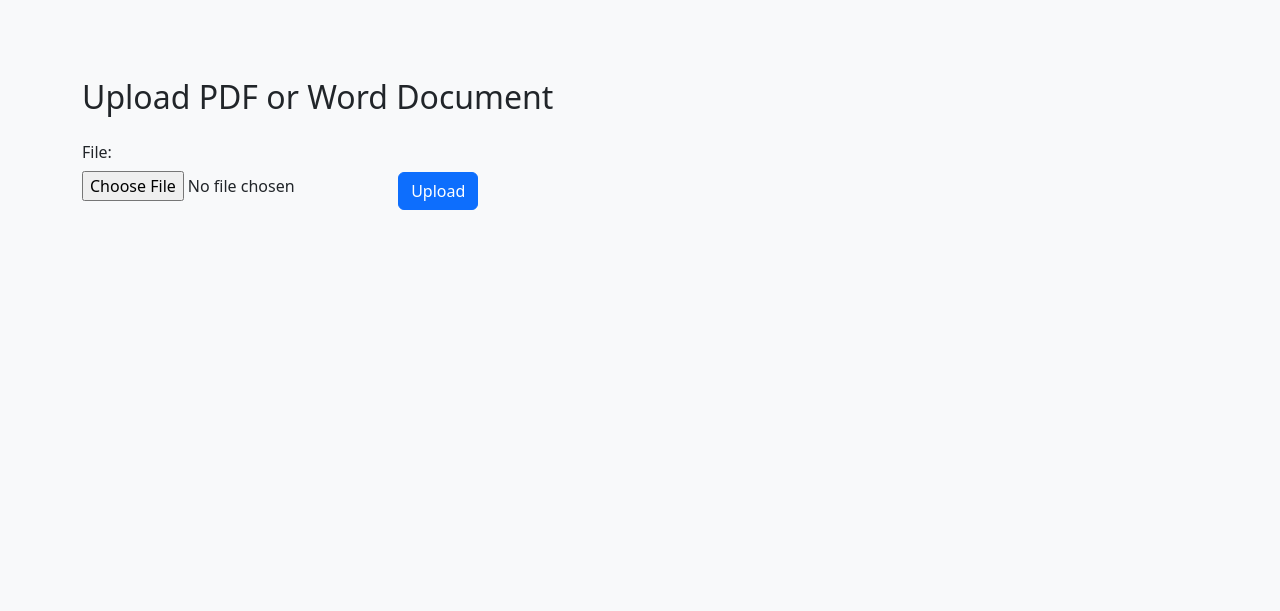
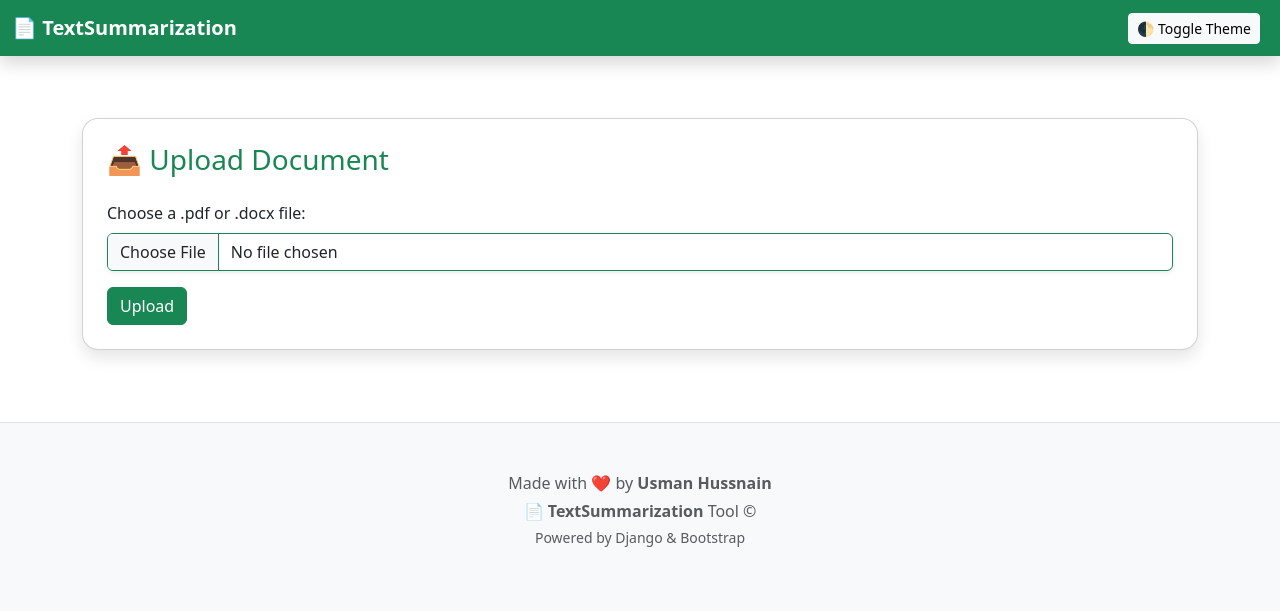
Before and after one commit to UsmanHussnain/Text-Summerization, a Django app: page / in a window 1280 px wide. Shown: the top 611 px of the page. Run offline with Django 5.2, Linux system fonts and the light colour scheme; some libraries are stand-ins or nearby versions.

Commit message:
Complete AI Summerization Tool with Good Looking UI & UX

```diff
--- a/config/settings.py
+++ b/config/settings.py
@@ -38,6 +38,8 @@
     'django.contrib.messages',
     'django.contrib.staticfiles',
     'summarizer',
+
+    'widget_tweaks',
 
 ]
 
--- a/summarizer/templates/base/home.html
+++ b/summarizer/templates/base/home.html
@@ -1,32 +1,47 @@
 {% extends "base/index.html" %}
-
+{% load widget_tweaks %}
 {% block title %}Upload Document{% endblock %}
 
 {% block content %}
-<h2 class="mb-4">Upload PDF or Word Document</h2>
-<form method="post" enctype="multipart/form-data" class="mb-4">
-  {% csrf_token %}
-  {{ form.file.label_tag }} <br>
-  {{ form.file }}
-  <button type="submit" class="btn btn-primary mt-2">Upload</button>
+<h3 class="mb-4 text-success">📤 Upload Document</h3>
+
+<form method="post" enctype="multipart/form-data" onsubmit="showLoader()">
+    {% csrf_token %}
+    <div class="mb-3">
+        <label for="file" class="form-label">Choose a .pdf or .docx file:</label>
+        {{ form.file|add_class:"form-control border-success shadow-sm" }}
+    </div>
+    <button type="submit" class="btn btn-success">Upload</button>
 </form>
 
+<div class="loader" id="loader"></div>
+
 {% if file_info.name %}
-<div class="alert alert-info">
-  <strong>File Name:</strong> {{ file_info.name }}<br>
-  <strong>File Size:</strong> {{ file_info.size }} KB
+<div class="alert alert-info mt-3 shadow-sm">
+    <strong>📄 {{ file_info.name }}</strong> — {{ file_info.size }} KB
 </div>
 {% endif %}
 
 {% if text %}
-<div class="mb-3">
-  <h5>Extracted Content:</h5>
-  <textarea class="form-control" rows="12" readonly>{{ text }}</textarea>
+<div class="mt-4">
+    <h5 class="text-success">📝 Extracted Text</h5>
+    <textarea class="form-control shadow-sm" rows="10" readonly>{{ text }}</textarea>
 </div>
-<form method="post" action="{% url 'summarize_text' %}">
-  {% csrf_token %}
-  <input type="hidden" name="content" value="{{ text|escape }}">
-  <button class="btn btn-success">Summarize</button>
+
+<form method="post" action="{% url 'summarize_text' %}" class="mt-3" onsubmit="showLoader()">
+    {% csrf_token %}
+    <input type="hidden" name="content" value="{{ text|escape }}">
+    <button class="btn btn-primary">🧠 Summarize</button>
 </form>
 {% endif %}
+
+{% if text == 'Unsupported file format.' %}
+<div class="alert alert-danger mt-4 shadow-sm">❌ Unsupported file format! Please upload only PDF or DOCX.</div>
+{% endif %}
+
+<script>
+function showLoader() {
+    document.getElementById('loader').style.display = 'block';
+}
+</script>
 {% endblock %}
--- a/summarizer/templates/base/index.html
+++ b/summarizer/templates/base/index.html
@@ -1,30 +1,26 @@
 <!DOCTYPE html>
-<html lang="en">
+<html lang="en" data-bs-theme="light">
 <head>
     <meta charset="UTF-8">
-  <title>
-        {% block title %}
-            Text Summarization
-        {% endblock %}
-  </title>
-
+    <title>{% block title %}TextSummarization{% endblock %}</title>
     <link href="https://cdn.jsdelivr.net/npm/bootstrap@5.3.0/dist/css/bootstrap.min.css" rel="stylesheet">
-
-  {% block head %}
-
-  {% endblock %}
-
-
     <style>
-    body { background: #f8f9fa; padding-top: 30px; }
-    .card { border-radius: 1rem; box-shadow: 0 0.3rem 1rem rgba(0,0,0,.1); }
+        body { padding-top: 70px; background-color: var(--bs-body-bg); transition: background-color 0.3s ease; }
+        .card {
+            border-radius: 1rem;
+            box-shadow: 0 0.5rem 1rem rgba(0,0,0,.1);
+            transition: transform 0.3s ease;
+        }
+        .card:hover {
+            transform: translateY(-3px);
+        }
         .loader {
             display: none;
             margin: 20px auto;
             width: 60px;
             height: 60px;
             border: 8px solid #f3f3f3;
-      border-top: 8px solid #3498db;
+            border-top: 8px solid #198754;
             border-radius: 50%;
             animation: spin 1s linear infinite;
         }
@@ -32,27 +28,67 @@
             0% { transform: rotate(0deg); }
             100% { transform: rotate(360deg); }
         }
+        textarea:focus {
+            box-shadow: 0 0 0 0.2rem rgba(25, 135, 84, 0.25);
+        }
     </style>
+</head>
+<body>
+<nav class="navbar navbar-expand-lg fixed-top bg-success navbar-dark shadow">
+    <div class="container-fluid">
+        <a class="navbar-brand fw-bold" href="{% url 'index' %}">📄 TextSummarization</a>
+        <button class="navbar-toggler" type="button" data-bs-toggle="collapse" data-bs-target="#navbarNav">
+            <span class="navbar-toggler-icon"></span>
+        </button>
+        <div class="collapse navbar-collapse" id="navbarNav">
+            <ul class="navbar-nav ms-auto">
+                <li class="nav-item">
+                    <button class="btn btn-light btn-sm me-2" onclick="toggleTheme()">🌓 Toggle Theme</button>
+                </li>
+            </ul>
+        </div>
+    </div>
+</nav>
 
-</head>
+<div class="container mt-5">
+    <div class="card p-4">
+        {% block content %}{% endblock %}
+    </div>
+</div>
+
+<script>
+function toggleTheme() {
+    const html = document.documentElement;
+    const theme = html.getAttribute("data-bs-theme") === "light" ? "dark" : "light";
+    html.setAttribute("data-bs-theme", theme);
+    localStorage.setItem("theme", theme);
+}
+window.onload = function() {
+    const savedTheme = localStorage.getItem("theme");
+    if (savedTheme) {
+        document.documentElement.setAttribute("data-bs-theme", savedTheme);
+    }
+}
+</script>
+
+<script src="https://cdn.jsdelivr.net/npm/bootstrap@5.3.0/dist/js/bootstrap.bundle.min.js"></script>
+<br>
+<footer class="mt-5 py-4 border-top text-center bg-body-tertiary">
+  <br>
+  <div class="container">
+    <p class="mb-1 text-muted">
+      Made with <span style="color: red;">❤️</span> by <strong>Usman Hussnain</strong>
+    </p>
+    <p class="mb-0 text-muted">
+      📄 <strong>TextSummarization</strong> Tool &copy;
+    </p>
+    <p class="text-muted small mt-1">
+      Powered by Django & Bootstrap
+    </p>
+  </div>
+  <br>
+</footer>
 
 
-<body>
-  <div class="container mt-5">
-
-    {% block content %}
-
-    {% endblock %}
-
-</div>
-
-<script src="https://cdn.jsdelivr.net/npm/bootstrap@5.3.0/dist/js/bootstrap.bundle.min.js"></script>
-
-    {% block scripts %}
-
-    {% endblock %}
-
 </body>
-
-
 </html>
--- a/summarizer/views.py
+++ b/summarizer/views.py
@@ -1,7 +1,7 @@
 from django.shortcuts import render , HttpResponse
 import os
-import pdfplumber
-import docx
+import pdfplumber # type: ignore
+import docx # type: ignore
 from django.shortcuts import render
 from .forms import DocumentForm
 
```
Also changed, not shown: summarizer/templates/base/summary.html (+9 -10 lines), 3 other files. Lines whose indentation alone changed are shown as unchanged.
